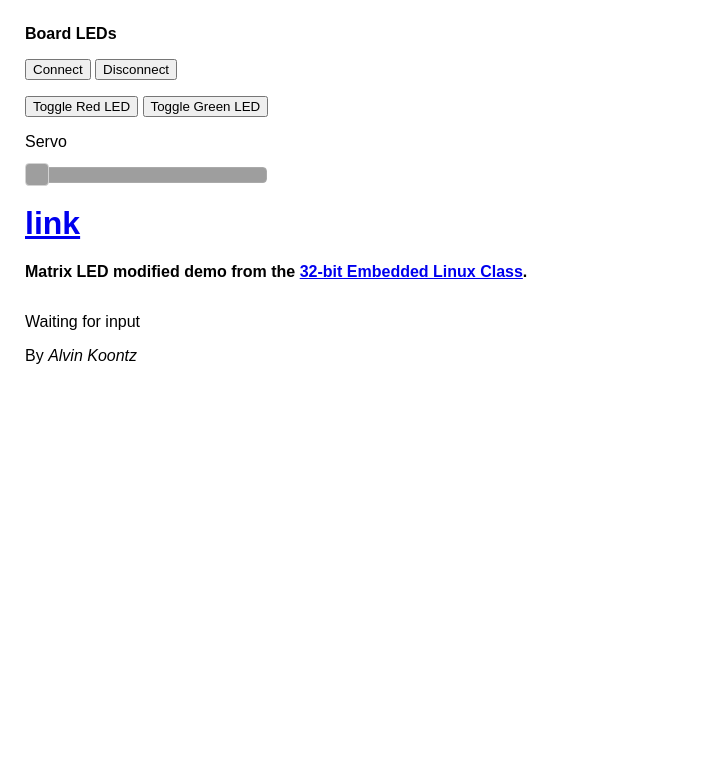
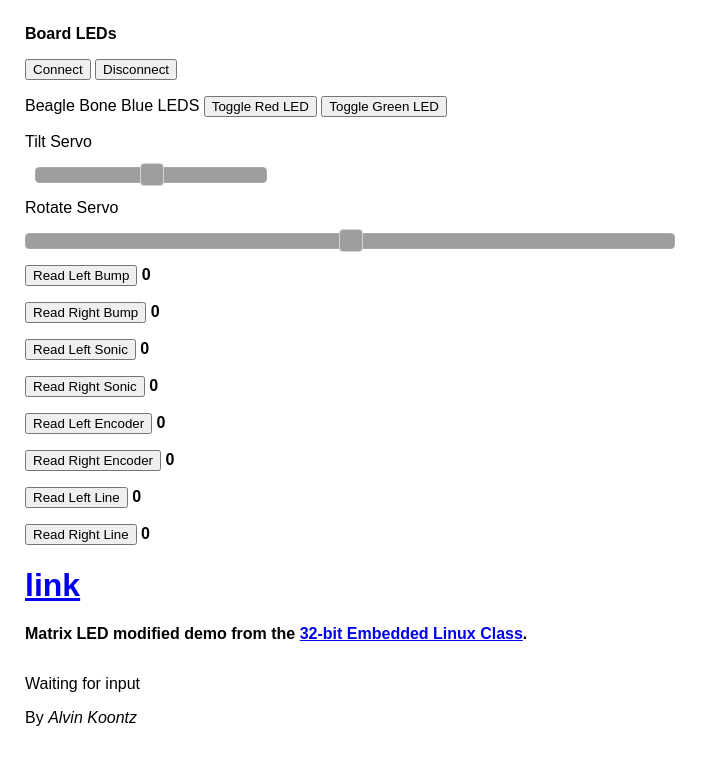
Before and after one commit to koontz/ECE497_Beaglebone_Blue, a Flask app: page / in a window 1280 px wide. Shown: the top 765 px of the page, without its empty margins (0-713 px from the left). Run offline with Flask 2, Linux system fonts and the light colour scheme; parts of the project's set-up code (start-up, migrations or seed data) failed here and were passed over; grey boxes are pictures that could not be loaded.

Commit message:
added framework for updating information

```diff
--- a/webServer/server.py
+++ b/webServer/server.py
@@ -58,6 +58,13 @@ def toggleRed(sid, message):
     robo.set_led(GREEN,green)
     sio.emit('green',red)
 
+@sio.on('read',namespace='/')
+def read(sid,message):
+    result = '1'
+    sio.emit('read',{'side': message['side'],
+                     'sensor': message['sensor'],
+                     'value': result})
+
 if(__name__ == "__main__"):
     #starts the server
     robo.initialize_cape()
--- a/webServer/static/sparkFun.js
+++ b/webServer/static/sparkFun.js
@@ -2,16 +2,12 @@ var socket;
 var red=0;
 var green=0;
 
-$("#slider1").slider({min:0, max:15, slide: function(event, ui) {
+$("#slider1").slider({min:-90, max:90, slide: function(event, ui) {
     socket.emit("servo", {index: 1, position: ui.value});
     }});
-function toggleRed(){
-    socket.emit('red',0);
-}
-
-function toggleGreen(){
-    socket.emit('green',0);
-}
+$("#slider2").slider({min:-90, max:90, slide: function(event, ui) {
+    socket.emit("servo", {index: 2, position: ui.value});
+    }});
 function status_update(txt){
     $('#status').html(txt)
 }
@@ -39,9 +35,46 @@ I dont think we care about reconnecting right now
     socket.on('green',function(data){
         green = data;
     });
+    socket.on('read',function(data){
+        var index = "#"+data.side+data.sensor +"Result";
+        $(index).text(data.value);
+    });
 }
 
 function disconnect(){
     socket.disconnect();
 }
+
+function toggleRed(){
+    socket.emit('red',0);
+}
+
+function toggleGreen(){
+    socket.emit('green',0);
+}
+function readLeftBumper(){
+    socket.emit('read',{side: 'left',sensor: 'Bumper'});
+} //TODO update leftBumpResult
+function readRightBumper(){
+    socket.emit('read',{side: 'right',sensor: 'Bumper'});
+}
+function readLeftSonic(){
+    socket.emit('read',{side: 'left',sensor: 'Sonic'});
+}//leftSonicResult
+function readRightSonic(){
+    socket.emit('read',{side: 'right',sensor: 'Sonic'});
+}
+function readLeftEn(){
+    socket.emit('read',{side: 'left',sensor: 'En'});
+} //leftEnResult
+function readRightEn(){
+    socket.emit('read',{side: 'right',sensor: 'En'});
+}
+function readLeftLine(){
+    socket.emit('read',{side: 'left',sensor: 'Line'});
+} //leftLineResult
+function readRightLine(){
+    socket.emit('read',{side: 'right',sensor: 'Line'});
+}
+
 connect();
--- a/webServer/templates/base.html
+++ b/webServer/templates/base.html
@@ -17,13 +17,60 @@
     <button id="disconnect" onClick='disconnect()'>Disconnect</button>
 </p>
 <p/>
+    Beagle Bone Blue LEDS
     <button id="toggleRed" onClick='toggleRed()'/>Toggle Red LED</button>
     <button id="toggleGreen" onClick='toggleGreen()'>Toggle Green LED</button>
 </p>
-<p>
-Servo
-<div id="slider1"></div>
-</p>
+<div>
+    <p>
+        Tilt Servo
+        <div id="slider1"></div>
+    </p>
+    <p>
+        Rotate Servo
+        <div id="slider2"></div>
+    </p>
+</div>
+<div>
+    <p>
+        <button id="leftBump" onClick='readLeftBumper()'>Read Left Bump</button>
+        <b id="leftBumperResult">0</b>
+    </p>
+    <p>
+        <button id="rightBump" onClick='readRightBumper()'>Read Right Bump</button>
+        <b id="rightBumperResult">0</b>
+    </p>
+</div>
+<div>
+    <p>
+        <button id="leftSonic" onClick='readLeftSonic()'>Read Left Sonic</button>
+        <b id="leftSonicResult">0</b>
+    </p>
+    <p>
+        <button id="rightSonic" onClick='readRightSonic()'>Read Right Sonic</button>
+        <b id="rightSonicResult">0</b>
+    </p>
+</div>
+<div>
+    <p>
+        <button id="leftEn" onClick='readLeftEn()'>Read Left Encoder</button>
+        <b id="leftEnResult">0</b>
+    </p>
+    <p>
+        <button id="rightEn" onClick='readRightEn()'>Read Right Encoder</button>
+        <b id="rightEnResult">0</b>
+    </p>
+</div>
+<div>
+    <p>
+        <button id="leftLine" onClick='readLeftLine()'>Read Left Line</button>
+        <b id="leftLineResult">0</b>
+    </p>
+    <p>
+        <button id="rightLine" onClick='readRightLine()'>Read Right Line</button>
+        <b id="rightLineResult">0</b>
+    </p>
+</div>
 <p/>
     <h1><a href="../html/cameraPage.html">link</a></h1>
     <b>Matrix LED modified demo from the <a href="http://elinux.org/index.php?title=Category:ECE497" target="_blank">32-bit Embedded Linux Class</a>.</b>
```
